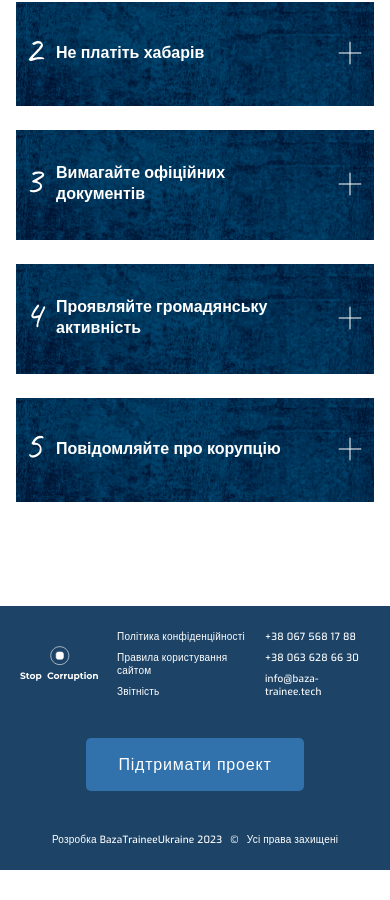
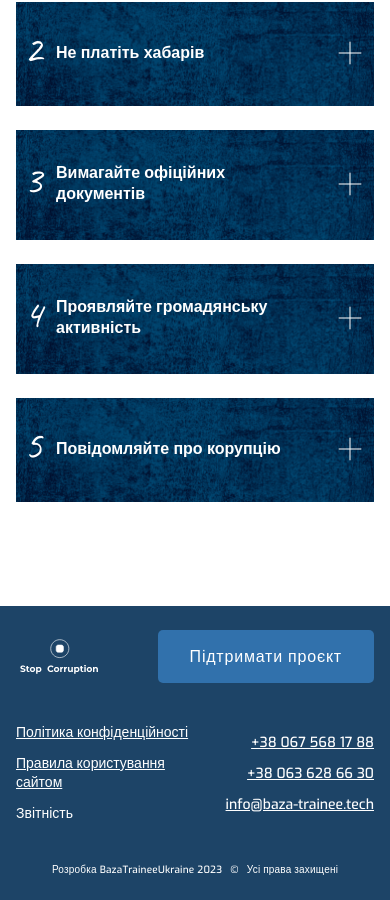
Before and after one commit to baza-trainee/antiCorruption, a React (Vite) app: page / in a window 390 px wide. Shown: the part 3013-3913 px from the top of the page. Before the commit the page ends 3883 px from the top, so only its background shows below. Built offline with nearby package versions, Linux system fonts and the light colour scheme.

Commit message:
feat: add new contact to footer

```diff
--- a/src/components/Footer/Footer.jsx
+++ b/src/components/Footer/Footer.jsx
@@ -1,11 +1,31 @@
+import { useState } from 'react';
 import { Link } from 'react-router-dom';
 import { contacts, legalInformation } from '../../constants';
 import logo from '../../assets/logo.svg';
-import './footer.scss'
+import './footer.scss';
 
 const Footer = () => {
+  const [copiedText, setCopiedText] = useState(null);
+
   const scrollToTop = () => {
     window.scrollTo(0, 0);
+  };
+
+  const handleCopyOrCall = (item, event) => {
+    event.preventDefault();
+
+    if (item.type === 'phone' && window.innerWidth >= 360 && window.innerWidth <= 744) {
+      window.location.href = `tel:${item.contact}`;
+    } else {
+      navigator.clipboard.writeText(item.contact)
+        .then(() => {
+          setCopiedText(item.contact);
+          setTimeout(() => setCopiedText(null), 2000);
+        })
+        .catch(error => console.error('Помилка копіювання:', error));
+    }
+
+    console.log(item.contact);
   };
 
   return (
@@ -18,12 +38,28 @@ const Footer = () => {
             </Link>
           </div>
           <button className='footer__btn'>
-            Підтримати проект
+            Підтримати проєкт
           </button>
           <ul className='footer__contacts footer__list'>
             {contacts.map((item) => (
-              <li key={item.id} className='footer__contact'>
-                {item.contact}
+              <li
+                key={item.id}
+                className='footer__contact'
+                onClick={(event) => handleCopyOrCall(item, event)}
+              >
+                {item.type === 'phone' ? (
+                  <a href={`tel:${item.contact}`}>{item.contact}</a>
+                ) : (
+                  <a href={`mailto:${item.contact}`}>{item.contact}</a>
+                )}
+                {copiedText === item.contact && (
+                  <span className='footer__tooltip'>
+                    {item.type === 'phone'
+                      ? 'Номер телефону скопійовано'
+                      : 'Електронну пошту скопійовано'
+                    }
+                  </span>
+                )}
               </li>
             ))}
           </ul>
--- a/src/components/Footer/footer.scss
+++ b/src/components/Footer/footer.scss
@@ -12,7 +12,7 @@
     display: grid;
     align-items: center;
     justify-items: center;
-    gap: 42px;
+    gap: 40px;
     padding: 24px 16px;
 
     @media (min-width: $tablet-width) {
@@ -34,20 +34,18 @@
   &__wrap {
     display: grid;
     align-items: center;
-    grid-template-areas: 'logo links contacts' 'btn btn btn';
-    column-gap: 13px;
+    grid-template-areas: 'logo btn btn' 'links links contacts';
+    column-gap: 11px;
     row-gap: 40px;
 
     @media (min-width: $tablet-width) {
       grid-template-areas: 'logo contacts' 'btn links';
-      column-gap: 265px;
+      column-gap: 293px;
       row-gap: 45px;
     }
 
     @media (min-width: $mobile-g-width) {
-      grid-template-areas: 'logo contacts links' 'btn contacts links';
-      column-gap: 118px;
-      row-gap: 58px;
+      column-gap: 390px;
     }
 
     @media (min-width: $desktop-width) {
@@ -83,7 +81,7 @@
 
   &__btn {
     grid-area: btn;
-    justify-self: center;
+    justify-self: flex-end;
     font-family: $font-secondary;
     font-size: 16px;
     letter-spacing: 0.8px;
@@ -122,37 +120,75 @@
   &__list {
     display: flex;
     flex-direction: column;
-    gap: 8px;
-    font-size: 10px;
+    font-size: 14px;
+    gap: 12px;
     font-weight: 500;
     line-height: normal;
-    letter-spacing: 0.2px;
 
     @media (min-width: $tablet-width) {
       font-size: 12px;
       gap: 13px;
     }
+
+    @media (min-width: $desktop-width) {
+      font-size: 16px;
+      gap: 16px;
+    }
   }
 
   &__contacts {
     grid-area: contacts;
+    align-items: flex-end;
+
+    @media (min-width: $tablet-width) {
+      align-items: flex-start;
+    }
+
+    @media (min-width: $desktop-width) {
+      font-size: 16px;
+      align-items: flex-end;
+    }
+  }
+
+  &__contact {
+    position: relative;
+
+    a {
+      color: $white;
+      text-decoration: underline;
+    }
+  }
+
+  &__tooltip {
+    position: absolute;
+    top: -100px;
+    left: 5px;
+    font-family: $font-secondary;
+    font-size: 20px;
+    text-align: center;
+    color: $text;
+    background: $grey;
+    border-radius: 5px;
+    width: 290px;
+    padding: 20px;
+    z-index: 22;
+    transform: translateX(-50%);
+    pointer-events: none;
+  }
+
+  &__links {
+    grid-area: links;
 
     @media (min-width: $desktop-width) {
       font-size: 16px;
     }
   }
 
-  &__links {
-    grid-area: links;
-    cursor: pointer;
+  &__link {
+    text-decoration: underline;
 
-    @media (min-width: $mobile-g-width) {
-      margin-left: 23px;
-    }
-
-    @media (min-width: $desktop-width) {
-      font-size: 16px;
-      margin-left: 0px;
+    &:last-child {
+      text-decoration: none;
     }
   }
 
```
